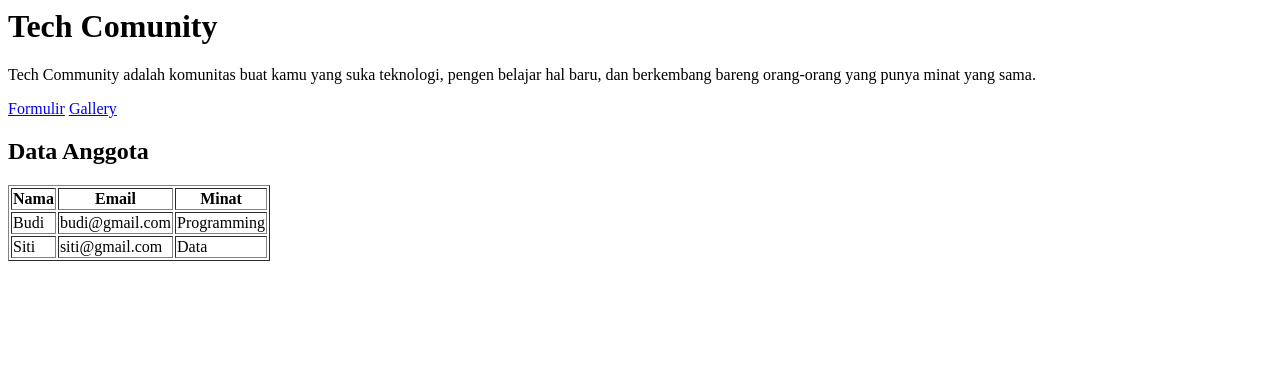
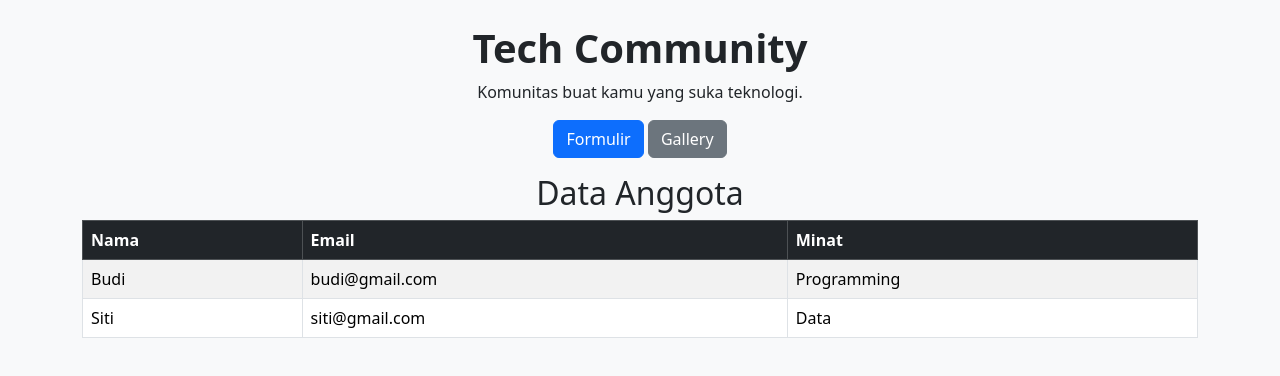
Before and after one commit to alvinwahyupratama2412/PDW-UCP1B-259, a plain HTML site: page index.html in a window 1280 px wide. Drawn offline with nearby package versions, Linux system fonts and the light colour scheme.

Commit message:
Mengganti rel=stylesheet dengan bootsrap dan melakukan perapihan pada code

```diff
--- a/index.html
+++ b/index.html
@@ -1,26 +1,33 @@
 <html>
     <head>
         <title>Tech Comunity</title>
-        <link rel=" stylesheet" href="style.css">
+        <link href="https://cdn.jsdelivr.net/npm/bootstrap@5.3.8/dist/css/bootstrap.min.css" rel="stylesheet">
     </head>
-    <body>
-        <h1>Tech Comunity</h1>
-        <p>Tech Community adalah komunitas buat kamu yang suka teknologi, pengen belajar hal baru, dan berkembang bareng orang-orang yang punya minat yang sama.</p>
 
-        <nav>
-                <a href="form.html">Formulir</a>
-                <a href="gallery.html">Gallery</a>
+    <body class="bg-light text-center">
+
+    <div class="container mt-4">
+        <h1 class="fw-bold">Tech Community</h1>
+        <p>Komunitas buat kamu yang suka teknologi.</p>
+
+        <nav class="mb-3">
+            <a href="./form.html" class="btn btn-primary">Formulir</a>
+            <a href="./gallery.html" class="btn btn-secondary">Gallery</a>
         </nav>
 
         <h2>Data Anggota</h2>
-        <table border="1" id="tableData">
-            <tr>
-                <th>Nama</th>
-                <th>Email</th>
-                <th>Minat</th>
-            </tr>
+        <table class="table table-bordered table-striped">
+            <thead class="table-dark">
+                <tr>
+                    <th>Nama</th>
+                    <th>Email</th>
+                    <th>Minat</th>
+                </tr>
+            </thead>
+            <tbody id="tableData"></tbody>
         </table>
+    </div>
 
+</body>
         <script src="script.js"></script>
-    </body>
 </html>
```
